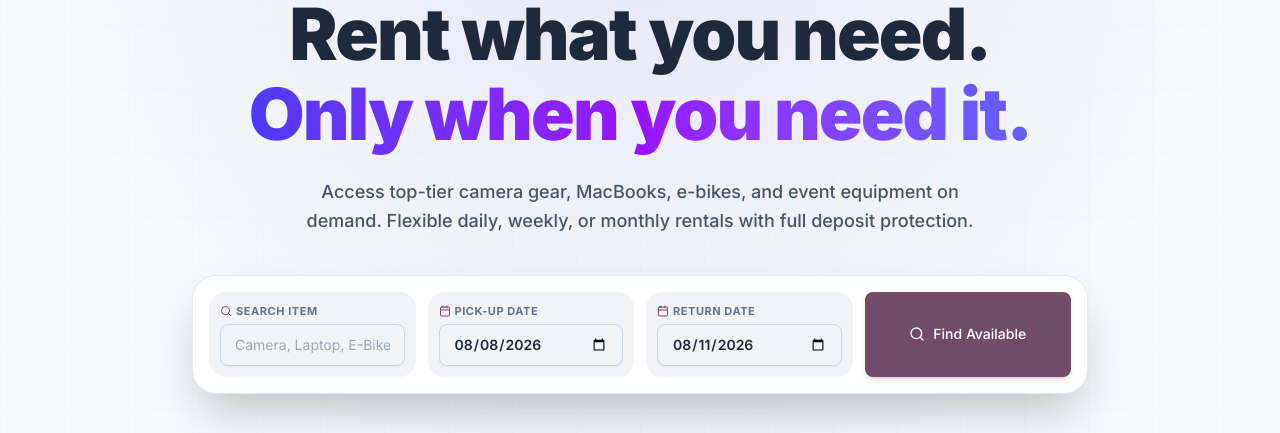
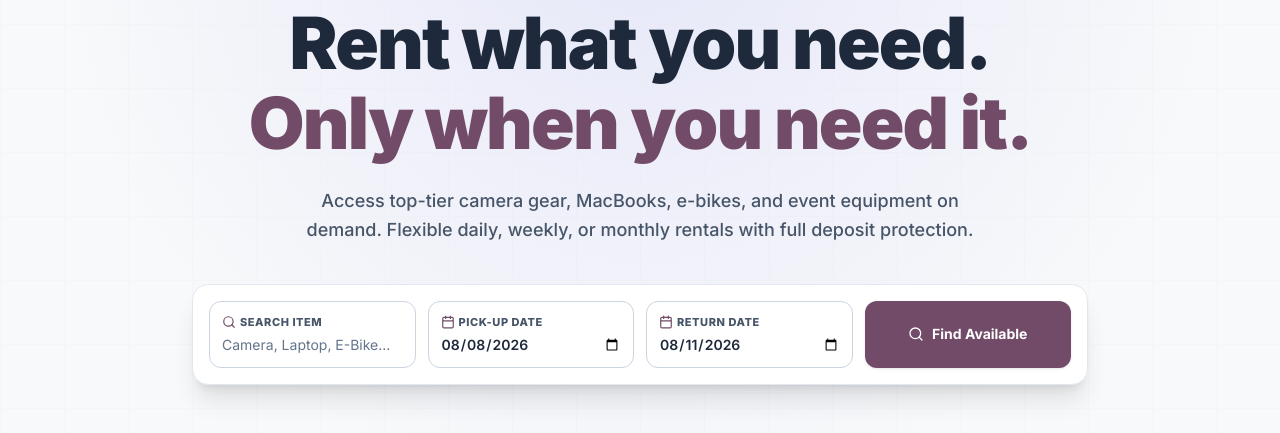
Before and after one commit to thepriyanshumishra/Rent-It, a React (Vite) app in the folder frontend-react/: page / in a window 1280 px wide. Shown: the part 184-617 px from the top of the page. Built offline with nearby package versions, Linux system fonts and the light colour scheme; no server answers.

Commit message:
style: remove indigo/blue gradients, align hero search inputs with crisp 1px borders, uniform Odoo plum theme

```diff
--- a/frontend-react/src/components/customer/ProductCard.jsx
+++ b/frontend-react/src/components/customer/ProductCard.jsx
@@ -103,7 +103,7 @@
             loading="lazy"
           />
         ) : (
-          <div className="w-full h-full flex flex-col items-center justify-center text-text-muted bg-gradient-to-br from-indigo-500/10 to-purple-500/10 p-4 text-center">
+          <div className="w-full h-full flex flex-col items-center justify-center text-[var(--text-muted)] bg-[var(--bg-subtle)] p-4 text-center">
             <Package className="w-10 h-10 text-accent/60 mb-2" />
             <span className="text-xs font-bold text-text-secondary line-clamp-1">{name}</span>
           </div>
--- a/frontend-react/src/pages/customer/HomePage.jsx
+++ b/frontend-react/src/pages/customer/HomePage.jsx
@@ -60,12 +60,12 @@
             animate={{ opacity: 1, y: 0 }}
             transition={{ duration: 0.4 }}
           >
-            <span className="text-text">Rent what you need.</span><br/>
-            <span className="bg-gradient-to-r from-indigo-600 via-purple-600 to-indigo-500 bg-clip-text text-transparent">Only when you need it.</span>
+            <span className="text-[var(--text)]">Rent what you need.</span><br/>
+            <span className="text-[var(--accent)]">Only when you need it.</span>
           </motion.h1>
 
           <motion.p
-            className="text-base sm:text-lg text-text-secondary max-w-2xl mx-auto mb-10 leading-relaxed font-medium"
+            className="text-base sm:text-lg text-[var(--text-secondary)] max-w-2xl mx-auto mb-10 leading-relaxed font-medium"
             initial={{ opacity: 0, y: 15 }}
             animate={{ opacity: 1, y: 0 }}
             transition={{ duration: 0.4, delay: 0.1 }}
@@ -76,56 +76,54 @@
           {/* Odoo Rentals Inspired Interactive Booking Bar */}
           <motion.form
             onSubmit={handleQuickSearch}
-            className="w-full max-w-4xl bg-bg-elevated border border-border rounded-3xl p-3 sm:p-4 shadow-2xl mb-12 grid grid-cols-1 sm:grid-cols-2 md:grid-cols-4 gap-3 text-left"
+            className="w-full max-w-4xl bg-[var(--bg-elevated)] border border-[var(--border)] rounded-2xl p-3 sm:p-4 shadow-xl mb-12 grid grid-cols-1 sm:grid-cols-2 md:grid-cols-4 gap-3 text-left"
             initial={{ opacity: 0, y: 15 }}
             animate={{ opacity: 1, y: 0 }}
             transition={{ duration: 0.4, delay: 0.2 }}
           >
-            <div className="flex flex-col gap-1 p-2.5 rounded-2xl bg-bg-subtle border border-border-subtle">
-              <label className="text-[11px] font-bold text-text-muted uppercase tracking-wider flex items-center gap-1">
-                <Search className="w-3 h-3 text-accent" /> Search Item
+            <div className="flex flex-col gap-1 p-3 rounded-xl bg-[var(--bg-elevated)] border border-[var(--border-strong)]">
+              <label className="text-[11px] font-extrabold text-[var(--text-secondary)] uppercase tracking-wider flex items-center gap-1">
+                <Search className="w-3.5 h-3.5 text-[var(--accent)]" /> Search Item
               </label>
               <input
                 type="text"
                 placeholder="Camera, Laptop, E-Bike..."
                 value={searchQuery}
                 onChange={(e) => setSearchQuery(e.target.value)}
-                className="bg-transparent text-sm text-text font-semibold outline-none placeholder:text-text-muted/60"
+                className="bg-transparent text-sm text-[var(--text)] font-semibold outline-none border-0 p-0 shadow-none focus:ring-0 placeholder:text-[var(--text-muted)]"
               />
             </div>
 
-            <div className="flex flex-col gap-1 p-2.5 rounded-2xl bg-bg-subtle border border-border-subtle">
-              <label className="text-[11px] font-bold text-text-muted uppercase tracking-wider flex items-center gap-1">
-                <Calendar className="w-3 h-3 text-accent" /> Pick-up Date
+            <div className="flex flex-col gap-1 p-3 rounded-xl bg-[var(--bg-elevated)] border border-[var(--border-strong)]">
+              <label className="text-[11px] font-extrabold text-[var(--text-secondary)] uppercase tracking-wider flex items-center gap-1">
+                <Calendar className="w-3.5 h-3.5 text-[var(--accent)]" /> Pick-up Date
               </label>
               <input
                 type="date"
                 value={startDate}
                 onChange={(e) => setStartDate(e.target.value)}
-                className="bg-transparent text-sm text-text font-semibold outline-none cursor-pointer"
+                className="bg-transparent text-sm text-[var(--text)] font-semibold outline-none border-0 p-0 shadow-none focus:ring-0 cursor-pointer"
               />
             </div>
 
-            <div className="flex flex-col gap-1 p-2.5 rounded-2xl bg-bg-subtle border border-border-subtle">
-              <label className="text-[11px] font-bold text-text-muted uppercase tracking-wider flex items-center gap-1">
-                <Calendar className="w-3 h-3 text-accent" /> Return Date
+            <div className="flex flex-col gap-1 p-3 rounded-xl bg-[var(--bg-elevated)] border border-[var(--border-strong)]">
+              <label className="text-[11px] font-extrabold text-[var(--text-secondary)] uppercase tracking-wider flex items-center gap-1">
+                <Calendar className="w-3.5 h-3.5 text-[var(--accent)]" /> Return Date
               </label>
               <input
                 type="date"
                 value={endDate}
                 onChange={(e) => setEndDate(e.target.value)}
-                className="bg-transparent text-sm text-text font-semibold outline-none cursor-pointer"
+                className="bg-transparent text-sm text-[var(--text)] font-semibold outline-none border-0 p-0 shadow-none focus:ring-0 cursor-pointer"
               />
             </div>
 
-            <Button
+            <button
               type="submit"
-              variant="primary"
-              size="lg"
-              className="h-full w-full rounded-2xl font-bold flex items-center justify-center gap-2 shadow-md hover:shadow-lg py-3 text-sm"
+              className="btn-primary h-full w-full rounded-xl font-bold flex items-center justify-center gap-2 py-3 text-sm"
             >
               <Search className="w-4 h-4" /> Find Available
-            </Button>
+            </button>
           </motion.form>
 
           <motion.div
```
